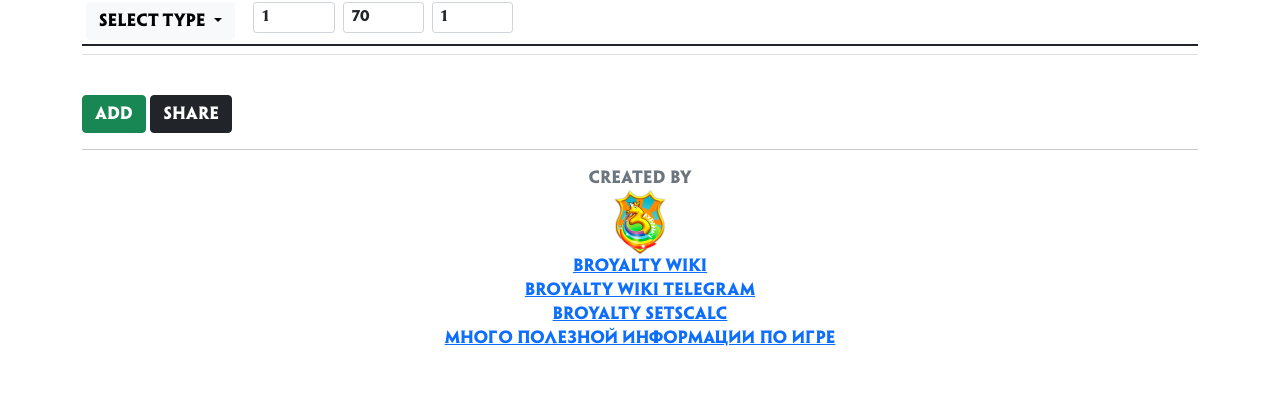
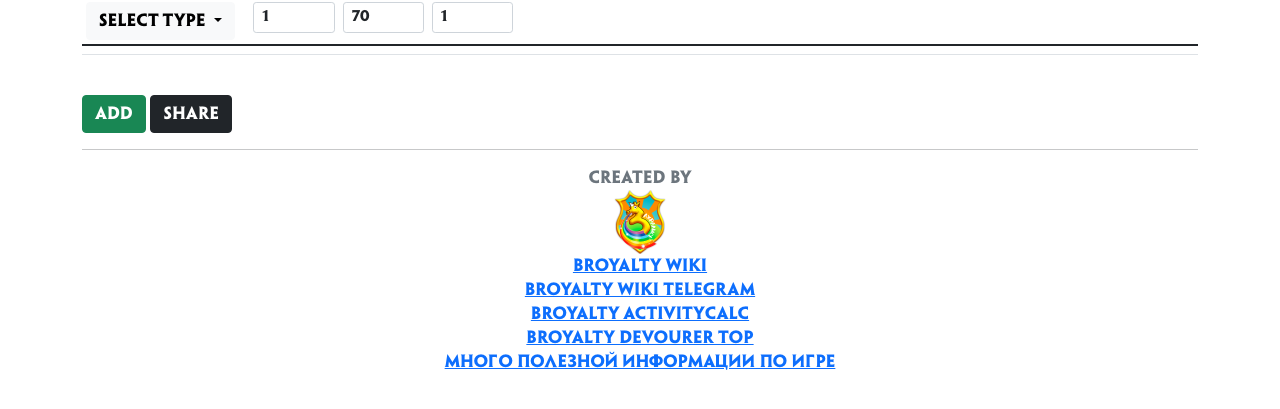
Before and after one commit to yagrandz/broyalty.setscalc, a plain HTML site: page index.html in a window 1280 px wide. Shown: the part 107-516 px from the top of the page. Drawn offline with nearby package versions, Linux system fonts and the light colour scheme.

Commit message:
Update index.html

```diff
--- a/index.html
+++ b/index.html
@@ -110,7 +110,8 @@
 <div><img src="img/zajralis.png" style="max-width:64px;" class="img-fluid" data-bs-toggle="modal" data-bs-target="#zajralis_modal"/></div>
 <div><a target="_blank" href="https://broyalty.fandom.com/ru/wiki/Broyalty_Wiki">Broyalty Wiki</a></div>
 <div><a target="_blank" href="https://t.me/broyaltywiki">Broyalty Wiki Telegram</a></div>
-<div><a target="_blank" href="https://yagrandz.github.io/broyalty.setscalc/">Broyalty SetsCalc</a></div>
+<div><a target="_blank" href="https://yagrandz.github.io/activitycalc/">Broyalty ActivityCalc</a></div>
+<div><a target="_blank" href="https://yagrandz.github.io/broyalty.tops/devourer/">Broyalty Devourer Top</a></div>
 <div><a target="_blank" href="http://bit.ly/broyalty">Много полезной информации по игре</a></div>
 </div>
 </div>
```
